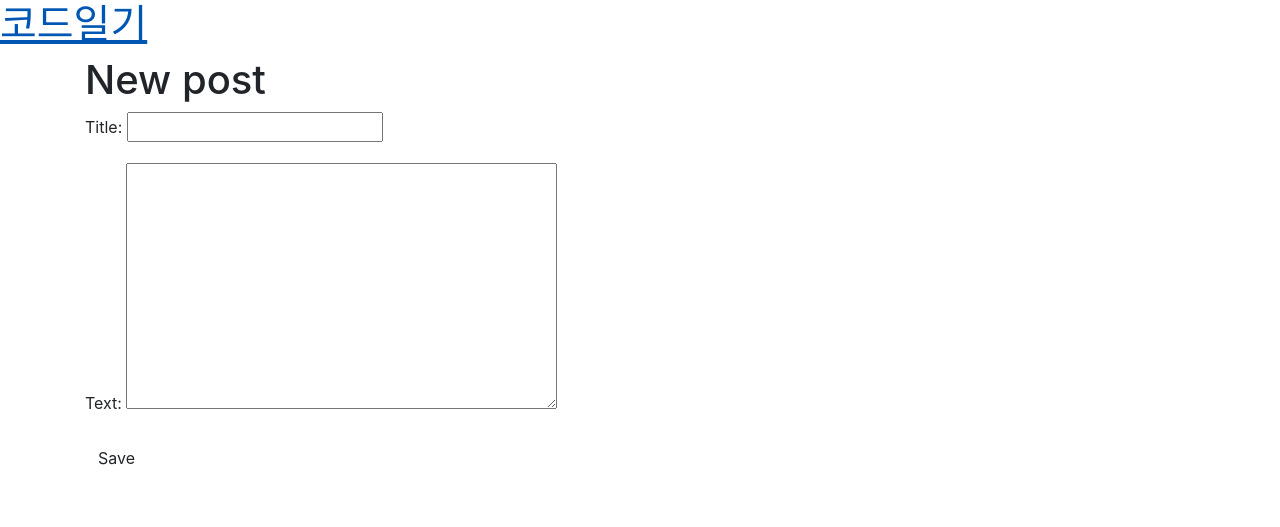
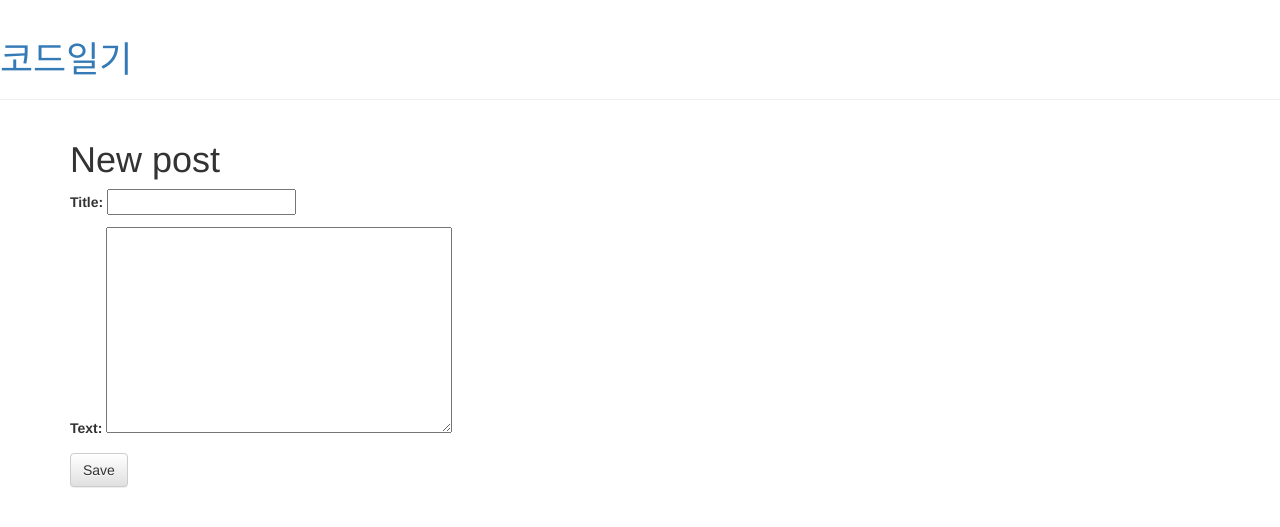
Before and after one commit to dayunhan/dayunhan.pythonanywhere.com, a Django app: page /post/new/ in a window 1280 px wide. Shown: the top 527 px of the page. Run offline with Django 3.2, Linux system fonts and the light colour scheme; some libraries are stand-ins or nearby versions.

Commit message:
Link Bootstrap

```diff
--- a/blog/templates/blog/base.html
+++ b/blog/templates/blog/base.html
@@ -3,7 +3,9 @@
 <html lang="en">
 <head>
     <meta charset="UTF-8">
-    <link rel="stylesheet" href="https://stackpath.bootstrapcdn.com/bootstrap/4.4.1/css/bootstrap.min.css" integrity="sha384-Vkoo8x4CGsO3+Hhxv8T/Q5PaXtkKtu6ug5TOeNV6gBiFeWPGFN9MuhOf23Q9Ifjh" crossorigin="anonymous">
+    <link rel="stylesheet" href="//maxcdn.bootstrapcdn.com/bootstrap/3.2.0/css/bootstrap.min.css">
+    <link rel="stylesheet" href="//maxcdn.bootstrapcdn.com/bootstrap/3.2.0/css/bootstrap-theme.min.css">
+    <link href='//fonts.googleapis.com/css?family=Lobster&subset=latin,latin-ext' rel='stylesheet' type='text/css'>
     <title>Title</title>
 </head>
 <body>
@@ -18,8 +20,5 @@
             </div>
         </div>
     </div>
-    <script src="https://code.jquery.com/jquery-3.4.1.slim.min.js" integrity="sha384-J6qa4849blE2+poT4WnyKhv5vZF5SrPo0iEjwBvKU7imGFAV0wwj1yYfoRSJoZ+n" crossorigin="anonymous"></script>
-    <script src="https://cdn.jsdelivr.net/npm/popper.js@1.16.0/dist/umd/popper.min.js" integrity="sha384-Q6E9RHvbIyZFJoft+2mJbHaEWldlvI9IOYy5n3zV9zzTtmI3UksdQRVvoxMfooAo" crossorigin="anonymous"></script>
-    <script src="https://stackpath.bootstrapcdn.com/bootstrap/4.4.1/js/bootstrap.min.js" integrity="sha384-wfSDF2E50Y2D1uUdj0O3uMBJnjuUD4Ih7YwaYd1iqfktj0Uod8GCExl3Og8ifwB6" crossorigin="anonymous"></script>
 </body>
 </html>
```
